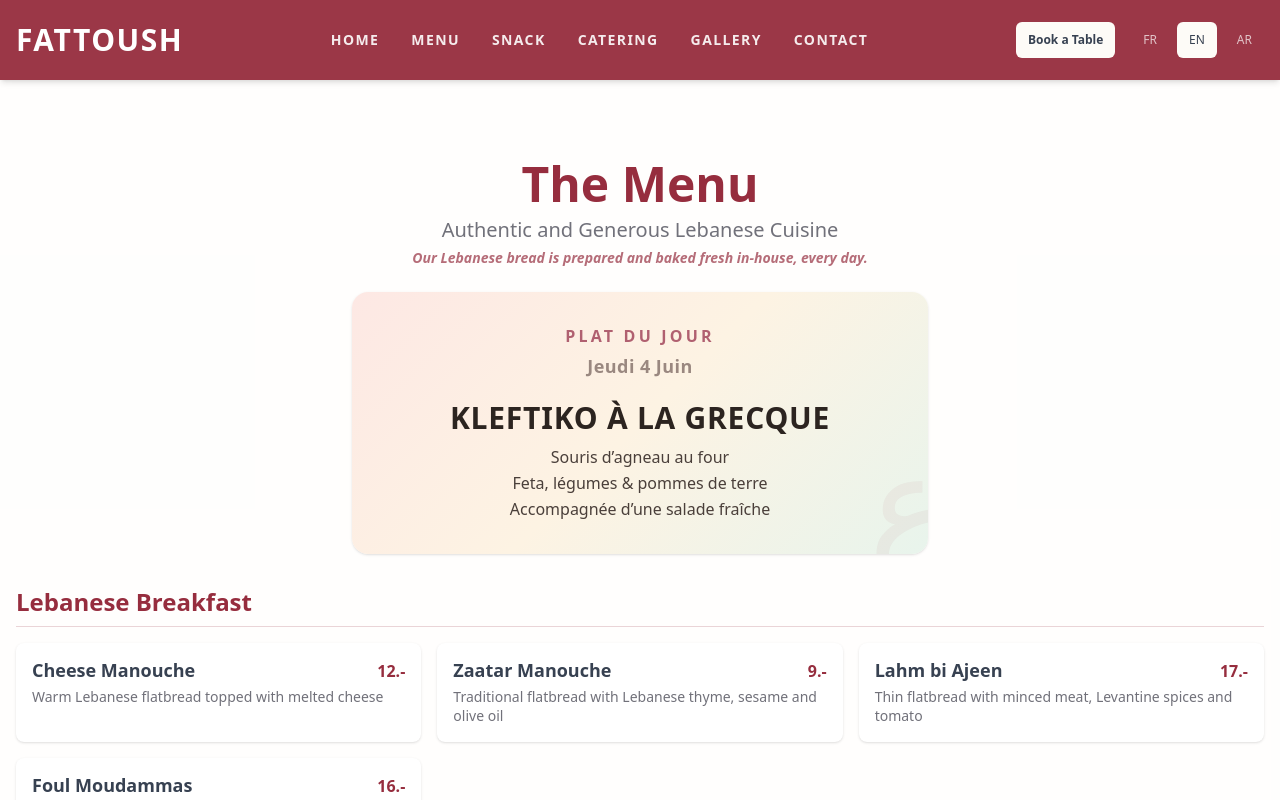
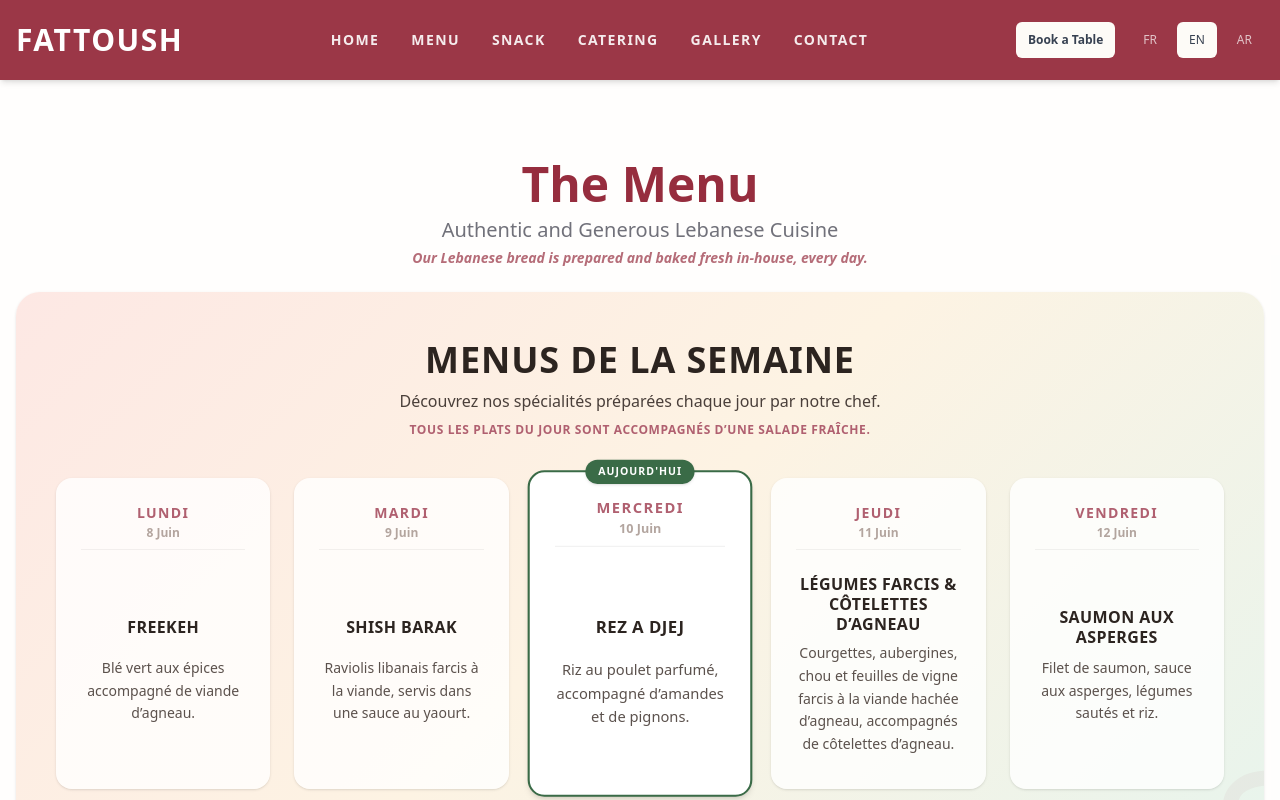
Before and after one commit to lopezdamien/fattoush, a Next.js app: page /en/menu in a window 1280 px wide. Shown: the top 800 px of the page. Built offline with nearby package versions, Linux system fonts and the light colour scheme.

Commit message:
Redesign plat du jour section to show weekly specials grid

```diff
--- a/data/plat-du-jour.json
+++ b/data/plat-du-jour.json
@@ -1,30 +1,30 @@
 {
-  "weekStarting": "2026-06-01",
+  "weekStarting": "2026-06-08",
   "menu": {
     "lundi": {
-      "dateLabel": "Lundi 1er Juin",
-      "name": "MAQLOUBA D’AUBERGINES",
-      "description": "Poulet & viande, servi avec une sauce au yogourt"
+      "dateLabel": "Lundi 8 Juin",
+      "name": "Freekeh",
+      "description": "Blé vert aux épices accompagné de viande d’agneau."
     },
     "mardi": {
-      "dateLabel": "Mardi 2 Juin",
-      "name": "MLOUKHIYÉ",
-      "description": "Volaille, riz aux vermicelles et salade fraîche"
+      "dateLabel": "Mardi 9 Juin",
+      "name": "Shish Barak",
+      "description": "Raviolis libanais farcis à la viande, servis dans une sauce au yaourt."
     },
     "mercredi": {
-      "dateLabel": "Mercredi 3 Juin",
-      "name": "MOUSSAKA GRECQUE",
-      "description": "Viande hachée, fromage et salade fraîche"
+      "dateLabel": "Mercredi 10 Juin",
+      "name": "Rez A Djej",
+      "description": "Riz au poulet parfumé, accompagné d’amandes et de pignons."
     },
     "jeudi": {
-      "dateLabel": "Jeudi 4 Juin",
-      "name": "KLEFTIKO À LA GRECQUE",
-      "description": "Souris d’agneau au four\nFeta, légumes & pommes de terre\nAccompagnée d’une salade fraîche"
+      "dateLabel": "Jeudi 11 Juin",
+      "name": "Légumes Farcis & Côtelettes d’Agneau",
+      "description": "Courgettes, aubergines, chou et feuilles de vigne farcis à la viande hachée d’agneau, accompagnés de côtelettes d’agneau."
     },
     "vendredi": {
-      "dateLabel": "Vendredi 5 Juin",
-      "name": "FILET DE SAUMON",
-      "description": "À la crème et aux tomates cerises\nAccompagné d’une salade fraîche"
+      "dateLabel": "Vendredi 12 Juin",
+      "name": "Saumon aux Asperges",
+      "description": "Filet de saumon, sauce aux asperges, légumes sautés et riz."
     }
   }
 }
--- a/src/app/[locale]/menu/page.tsx
+++ b/src/app/[locale]/menu/page.tsx
@@ -20,26 +20,16 @@ export async function generateMetadata({ params }: { params: Promise<{ locale: s
 export default function MenuPage() {
     const t = useTranslations("Menu");
 
-    // Dynamic selection of daily special based on Swiss time
+    // Dynamic selection of daily special based on Swiss time to highlight today
     const now = new Date();
-    const genevaHour = parseInt(
-        new Intl.DateTimeFormat('fr-CH', { hour: 'numeric', hour12: false, timeZone: 'Europe/Zurich' }).format(now),
-        10
-    );
     const genevaDay = new Intl.DateTimeFormat('en-US', { weekday: 'short', timeZone: 'Europe/Zurich' }).format(now);
+    const weekdaysShort = ["Sun", "Mon", "Tue", "Wed", "Thu", "Fri", "Sat"];
+    const dayIndex = weekdaysShort.indexOf(genevaDay);
+    const dayKeys = ["dimanche", "lundi", "mardi", "mercredi", "jeudi", "vendredi", "samedi"];
+    const currentDayOfWeekName = dayKeys[dayIndex];
 
-    const weekdays = ["Sun", "Mon", "Tue", "Wed", "Thu", "Fri", "Sat"];
-    let dayIndex = weekdays.indexOf(genevaDay);
-
-    // Switch to tomorrow's plat du jour after 14:00 (2 PM)
-    if (genevaHour >= 14) {
-        dayIndex = (dayIndex + 1) % 7;
-    }
-
-    const dayKeys = ["dimanche", "lundi", "mardi", "mercredi", "jeudi", "vendredi", "samedi"];
-    const targetDayKey = dayKeys[dayIndex] as keyof typeof platDuJour.menu;
-    const activePlat = platDuJour.menu && platDuJour.menu[targetDayKey] ? platDuJour.menu[targetDayKey] : null;
-    const hasPlat = activePlat && activePlat.name && activePlat.description;
+    const weekdaysKeys = ["lundi", "mardi", "mercredi", "jeudi", "vendredi"] as const;
+    const hasWeeklyMenu = weekdaysKeys.some(dayKey => platDuJour.menu[dayKey] && platDuJour.menu[dayKey].name);
 
     // Definition of the menu structure with items for each category
     const menuStructure: Record<MenuCategory, string[]> = {
@@ -144,37 +134,78 @@ export default function MenuPage() {
                 </FadeIn>
             </div>
 
-            {/* Plat du Jour */}
-            {hasPlat && (
-                <div className="container mx-auto px-4 mb-8">
+            {/* Plat du Jour (Weekly Schedule layout) */}
+            {hasWeeklyMenu && (
+                <div className="container mx-auto px-4 mb-10">
                     <FadeIn delay={0.1}>
-                        <div className="flex justify-center">
-                            <div className="relative overflow-hidden rounded-2xl shadow-sm w-full max-w-xl text-center px-8 py-8" style={{ background: "linear-gradient(135deg, #FDE8E4 0%, #FDF3E3 50%, #E8F4EC 100%)" }}>
+                        <div className="relative overflow-hidden rounded-3xl shadow-sm w-full max-w-7xl mx-auto px-6 py-10 md:px-10 md:py-12" style={{ background: "linear-gradient(135deg, #FDE8E4 0%, #FDF3E3 50%, #E8F4EC 100%)" }}>
 
-                                {/* Filigrane */}
-                                <div className="absolute right-0 bottom-0 pointer-events-none select-none font-serif text-[140px] leading-none opacity-[0.06] translate-x-6 translate-y-4" style={{ color: "#A0455A" }}>
-                                    ع
-                                </div>
+                            {/* Filigrane */}
+                            <div className="absolute right-0 bottom-0 pointer-events-none select-none font-serif text-[180px] leading-none opacity-[0.05] translate-x-12 translate-y-12" style={{ color: "#A0455A" }}>
+                                ع
+                            </div>
 
-                                {/* Label */}
-                                <p className="text-base font-bold tracking-[0.2em] uppercase mb-1" style={{ color: "#B06070" }}>
-                                    Plat du jour
+                            {/* Header */}
+                            <div className="relative z-10 text-center max-w-2xl mx-auto mb-10 space-y-2">
+                                <h2 className="text-3xl md:text-4xl font-bold uppercase tracking-wide animate-fade-in" style={{ color: "#2C2420" }}>
+                                    Menus de la semaine
+                                </h2>
+                                <p className="text-sm md:text-base leading-relaxed" style={{ color: "#4A3F3A" }}>
+                                    Découvrez nos spécialités préparées chaque jour par notre chef.
                                 </p>
+                                <p className="text-xs font-semibold uppercase tracking-wider mt-1" style={{ color: "#B06070" }}>
+                                    Tous les plats du jour sont accompagnés d’une salade fraîche.
+                                </p>
+                            </div>
 
-                                {/* Date */}
-                                <p className="text-lg font-semibold tracking-wide mb-5" style={{ color: "#9A8880" }}>
-                                    {activePlat.dateLabel}
-                                </p>
+                            {/* Cards Grid */}
+                            <div className="relative z-10 grid grid-cols-1 md:grid-cols-3 lg:grid-cols-5 gap-6">
+                                {weekdaysKeys.map((dayKey) => {
+                                    const m = platDuJour.menu[dayKey];
+                                    const isToday = currentDayOfWeekName === dayKey;
+                                    if (!m || !m.name) return null;
 
-                                {/* Plat */}
-                                <div className="relative z-10 space-y-2">
-                                    <h2 className="text-2xl md:text-3xl font-bold uppercase tracking-wide" style={{ color: "#2C2420" }}>
-                                        {activePlat.name}
-                                    </h2>
-                                    <p className="text-sm md:text-base leading-relaxed whitespace-pre-line" style={{ color: "#4A3F3A" }}>
-                                        {activePlat.description}
-                                    </p>
-                                </div>
+                                    const dayName = m.dateLabel ? m.dateLabel.split(" ")[0] : dayKey;
+                                    const datePart = m.dateLabel ? m.dateLabel.split(" ").slice(1).join(" ") : "";
+
+                                    return (
+                                        <div
+                                            key={dayKey}
+                                            className={`relative flex flex-col justify-between p-6 rounded-2xl transition-all duration-300 ${
+                                                isToday
+                                                ? "bg-white border-2 shadow-md lg:scale-105 z-10"
+                                                : "bg-white/80 border border-black/5 shadow-sm hover:bg-white hover:shadow-md hover:scale-[1.02]"
+                                            }`}
+                                            style={{ borderColor: isToday ? "#3a6b47" : "transparent" }}
+                                        >
+                                            {isToday && (
+                                                <span className="absolute -top-3 left-1/2 transform -translate-x-1/2 bg-[#3a6b47] text-white text-[10px] font-bold tracking-widest uppercase px-3 py-1 rounded-full shadow-sm">
+                                                    Aujourd'hui
+                                                </span>
+                                            )}
+
+                                            <div className="space-y-4 flex flex-col h-full justify-between">
+                                                <div className="text-center pb-2 border-b border-black/5">
+                                                    <p className="text-sm font-bold tracking-widest uppercase" style={{ color: "#B06070" }}>
+                                                        {dayName}
+                                                    </p>
+                                                    <p className="text-xs font-semibold opacity-75 mt-0.5" style={{ color: "#9A8880" }}>
+                                                        {datePart}
+                                                    </p>
+                                                </div>
+
+                                                <div className="space-y-2 text-center flex-grow flex flex-col justify-center py-2">
+                                                    <h3 className="text-base font-bold uppercase tracking-wide leading-tight min-h-[44px] flex items-center justify-center" style={{ color: "#2C2420" }}>
+                                                        {m.name}
+                                                    </h3>
+                                                    <p className="text-xs md:text-sm leading-relaxed opacity-90 whitespace-pre-line" style={{ color: "#4A3F3A" }}>
+                                                        {m.description}
+                                                    </p>
+                                                </div>
+                                            </div>
+                                        </div>
+                                    );
+                                })}
                             </div>
                         </div>
                     </FadeIn>
```
